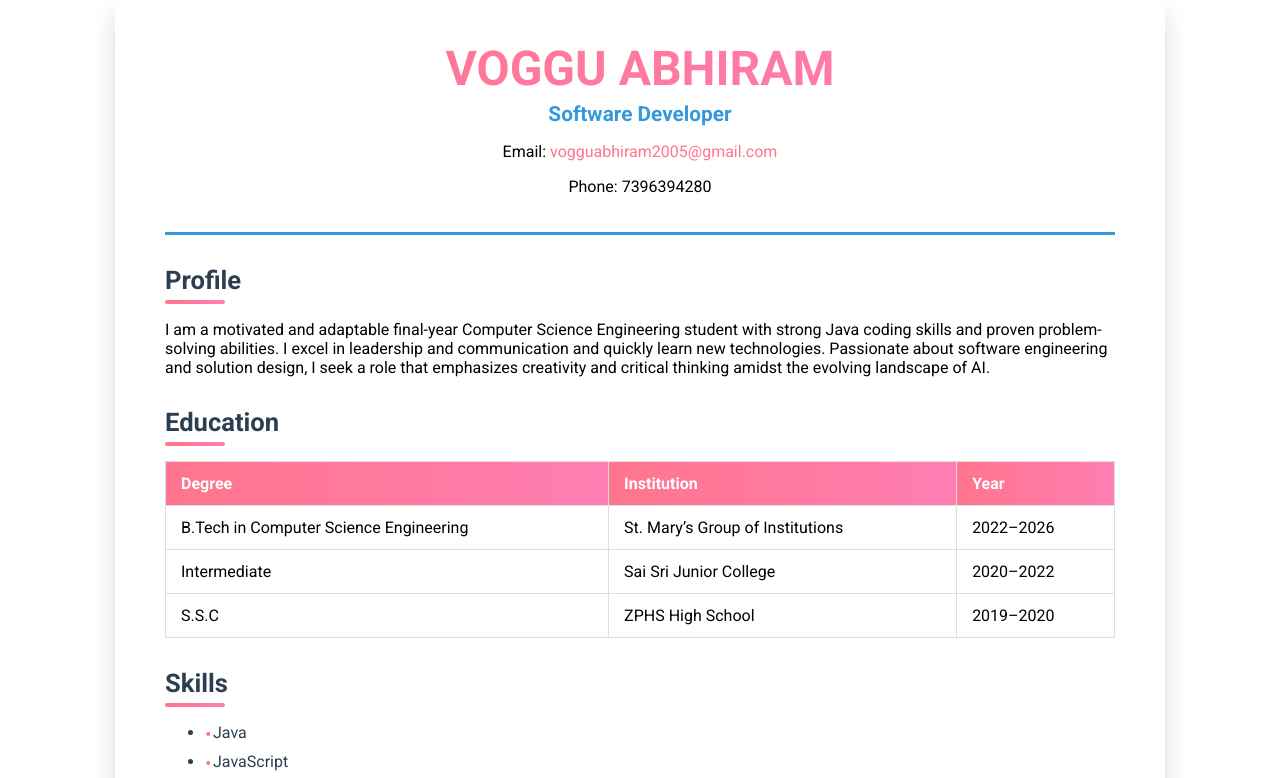
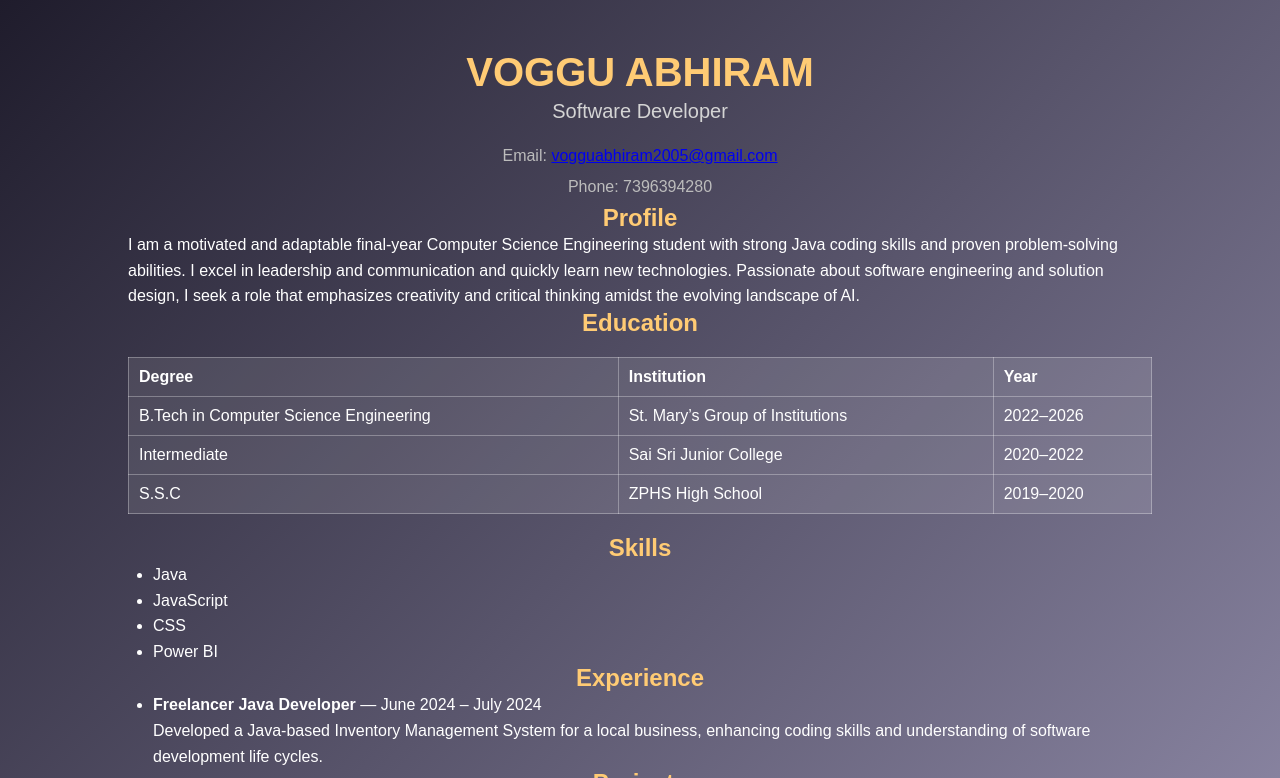
Before and after one commit to vogguabhiram/resume, a plain HTML site: page index.html in a window 1280 px wide. Both pictures are taken after a click on the button "Click Here for Resume". Shown: the top 778 px of the page. Drawn offline with Linux system fonts and the light colour scheme.

Commit message:
Update index.html

```diff
--- a/index.html
+++ b/index.html
@@ -1,187 +1,123 @@
 <!DOCTYPE html>
 <html lang="en">
 <head>
-  <meta charset="UTF-8">
+  <meta charset="UTF-8" />
+  <meta name="viewport" content="width=device-width, initial-scale=1.0" />
   <title>Voggu Abhiram - Resume</title>
   <style>
-    @import url('https://fonts.googleapis.com/css2?family=Roboto:wght@400;700&display=swap');
-
-    body, html {
+    * {
       margin: 0;
       padding: 0;
-      font-family: 'Roboto', sans-serif;
+      box-sizing: border-box;
+      font-family: "Poppins", sans-serif;
     }
 
-    /* Full screen landing button */
-    #landing {
-      height: 100vh;
+    body {
+      background: linear-gradient(135deg, #1f1c2c, #928dab);
+      color: #fff;
+      min-height: 100vh;
+      overflow-x: hidden;
+    }
+
+    /* --- Welcome Screen --- */
+    #welcome-screen {
       display: flex;
       justify-content: center;
       align-items: center;
-      background: linear-gradient(135deg, #ff758c, #ff7eb3);
-      transition: all 0.5s;
+      height: 100vh;
+      background: radial-gradient(circle at top left, #6a11cb, #2575fc);
+      flex-direction: column;
+      transition: opacity 1s ease-in-out;
     }
 
-    .resume-btn {
-      padding: 25px 50px;
-      font-size: 2em;
-      color: #fff;
-      background-color: #2c3e50;
+    #welcome-screen button {
+      background: #fff;
+      color: #2575fc;
       border: none;
-      border-radius: 15px;
+      padding: 15px 40px;
+      font-size: 20px;
+      border-radius: 50px;
       cursor: pointer;
-      box-shadow: 0 10px 20px rgba(0,0,0,0.3);
-      transition: transform 0.3s, background-color 0.3s;
-      text-decoration: none;
+      font-weight: 600;
+      transition: transform 0.3s, box-shadow 0.3s;
     }
 
-    .resume-btn:hover {
-      background-color: #1a242f;
+    #welcome-screen button:hover {
       transform: scale(1.1);
-      box-shadow: 0 12px 25px rgba(0,0,0,0.4);
+      box-shadow: 0 0 30px rgba(255, 255, 255, 0.6);
     }
 
-    /* Resume container hidden initially */
-    #resume {
+    /* --- Resume Content --- */
+    #resume-content {
       display: none;
-      padding: 40px 50px;
-      max-width: 950px;
-      margin: auto;
-      background: #fff;
-      border-radius: 15px;
-      box-shadow: 0 12px 25px rgba(0,0,0,0.15);
-      animation: fadeIn 1s ease forwards;
+      animation: fadeIn 1.2s ease forwards;
+      padding: 50px 10%;
     }
 
-    .header {
+    h1, h2 {
       text-align: center;
-      padding-bottom: 20px;
-      border-bottom: 3px solid #3498db;
+      color: #ffcb74;
     }
 
-    .header h1 {
-      font-size: 3em;
-      margin: 0;
-      background: linear-gradient(90deg, #ff758c, #ff7eb3);
-      -webkit-background-clip: text;
-      -webkit-text-fill-color: transparent;
+    h1 {
+      font-size: 40px;
+      margin-bottom: 5px;
     }
 
-    .header .role {
-      font-size: 1.3em;
-      margin: 5px 0;
-      color: #3498db;
-      font-weight: 600;
+    .role {
+      text-align: center;
+      font-size: 20px;
+      color: #d4d4d4;
+      margin-bottom: 20px;
     }
 
-    .header .contact a {
-      color: #ff758c;
-      text-decoration: none;
-      transition: color 0.3s;
+    .contact p {
+      text-align: center;
+      color: #bcbcbc;
+      margin: 5px 0;
     }
 
-    .header .contact a:hover {
-      color: #ff7eb3;
-      text-decoration: underline;
-    }
-
-    h2 {
-      font-size: 1.6em;
-      margin-top: 30px;
-      margin-bottom: 15px;
-      position: relative;
-      color: #2c3e50;
-    }
-
-    h2::after {
-      content: '';
-      display: block;
-      width: 60px;
-      height: 4px;
-      background: linear-gradient(to right, #ff758c, #ff7eb3);
-      margin-top: 5px;
-      border-radius: 3px;
+    p, li {
+      line-height: 1.6;
     }
 
     table {
       width: 100%;
       border-collapse: collapse;
-      margin-bottom: 20px;
+      margin: 20px 0;
+      color: #fff;
+      background: rgba(255, 255, 255, 0.1);
     }
 
     th, td {
-      padding: 12px 15px;
-      border: 1px solid #ddd;
-    }
-
-    th {
-      background: linear-gradient(to right, #ff758c, #ff7eb3);
-      color: white;
+      border: 1px solid rgba(255, 255, 255, 0.3);
+      padding: 10px;
       text-align: left;
     }
 
-    ul li {
-      margin: 10px 0;
-      padding-left: 8px;
-      position: relative;
-      color: #2c3e50;
-    }
-
-    ul li::before {
-      content: '•';
-      position: absolute;
-      left: 0;
-      color: #ff758c;
-      font-size: 1.2em;
-    }
-
-    hr {
-      border: none;
-      height: 3px;
-      background: linear-gradient(to right, #ff758c, #ff7eb3);
-      margin: 30px 0;
+    ul {
+      margin-left: 25px;
     }
 
     @keyframes fadeIn {
-      0% {opacity: 0; transform: translateY(20px);}
-      100% {opacity: 1; transform: translateY(0);}
-    }
-
-    @media (max-width: 768px) {
-      #resume {
-        padding: 25px;
-      }
-      .header h1 {
-        font-size: 2.5em;
-      }
-      h2 {
-        font-size: 1.4em;
-      }
-      .resume-btn {
-        font-size: 1.4em;
-        padding: 15px 30px;
-      }
+      from { opacity: 0; transform: translateY(30px); }
+      to { opacity: 1; transform: translateY(0); }
     }
   </style>
 </head>
 <body>
-
-  <!-- Landing Button -->
-  <div id="landing">
-    <button class="resume-btn" id="showResumeBtn">Click Here for Resume</button>
+  <!-- Welcome screen -->
+  <div id="welcome-screen">
+    <button id="enter-btn">Click Here for Resume</button>
   </div>
 
-  <!-- Resume Content -->
-  <div id="resume">
-    <div class="container">
-
-      <div class="header">
+  <!-- Resume section -->
+  <div id="resume-content">
     <h1>VOGGU ABHIRAM</h1>
     <div class="role">Software Developer</div>
     <div class="contact">
       <p>Email: <a href="mailto:vogguabhiram2005@gmail.com">vogguabhiram2005@gmail.com</a></p>
       <p>Phone: 7396394280</p>
-        </div>
     </div>
 
     <h2>Profile</h2>
@@ -193,26 +129,10 @@
 
     <h2>Education</h2>
     <table>
-        <tr>
-          <th>Degree</th>
-          <th>Institution</th>
-          <th>Year</th>
-        </tr>
-        <tr>
-          <td>B.Tech in Computer Science Engineering</td>
-          <td>St. Mary’s Group of Institutions</td>
-          <td>2022–2026</td>
-        </tr>
-        <tr>
-          <td>Intermediate</td>
-          <td>Sai Sri Junior College</td>
-          <td>2020–2022</td>
-        </tr>
-        <tr>
-          <td>S.S.C</td>
-          <td>ZPHS High School</td>
-          <td>2019–2020</td>
-        </tr>
+      <tr><th>Degree</th><th>Institution</th><th>Year</th></tr>
+      <tr><td>B.Tech in Computer Science Engineering</td><td>St. Mary’s Group of Institutions</td><td>2022–2026</td></tr>
+      <tr><td>Intermediate</td><td>Sai Sri Junior College</td><td>2020–2022</td></tr>
+      <tr><td>S.S.C</td><td>ZPHS High School</td><td>2019–2020</td></tr>
     </table>
 
     <h2>Skills</h2>
@@ -222,40 +142,43 @@
       <li>CSS</li>
       <li>Power BI</li>
     </ul>
-      <hr/>
 
     <h2>Experience</h2>
     <ul>
-        <li>
-          <strong>Freelancer Java Developer</strong> — June 2024 – July 2024<br>
-          Independent project developing a Java-based Inventory Management System for a local business.
-        </li>
+      <li><strong>Freelancer Java Developer</strong> — June 2024 – July 2024<br>
+      Developed a Java-based Inventory Management System for a local business,
+      enhancing coding skills and understanding of software development life cycles.</li>
     </ul>
 
     <h2>Projects</h2>
     <ul>
-        <li>
-          <strong>Inventory Management System (Java):</strong> Developed a comprehensive inventory management system using Java.
-        </li>
-        <li>
-          <strong>Data Analysis and Visualization (Power BI):</strong> Created interactive dashboards and reports using Power BI.
-        </li>
+      <li><strong>Inventory Management System (Java):</strong> Built a complete inventory management system with product tracking,
+      alerts, and sales reporting.</li>
+      <li><strong>Data Analysis and Visualization (Power BI):</strong> Created interactive dashboards and reports to analyze sales data.</li>
     </ul>
 
     <h2>Declaration</h2>
-      <p>I hereby declare that the information furnished above is true to the best of my knowledge.</p>
-      <p>Date: 20th June 2024<br>Place: Voggu Abhiram</p>
-
-    </div>
+    <p>
+      I hereby declare that the information furnished above is true to the best of my knowledge.
+    </p>
+    <p>
+      Date: 20th June 2024<br>
+      Place: Voggu Abhiram
+    </p>
   </div>
 
   <script>
-    document.getElementById('showResumeBtn').addEventListener('click', function() {
-      document.getElementById('landing').style.display = 'none';
-      document.getElementById('resume').style.display = 'block';
-      window.scrollTo(0,0);
+    const btn = document.getElementById('enter-btn');
+    const welcome = document.getElementById('welcome-screen');
+    const resume = document.getElementById('resume-content');
+
+    btn.addEventListener('click', () => {
+      welcome.style.opacity = "0";
+      setTimeout(() => {
+        welcome.style.display = "none";
+        resume.style.display = "block";
+      }, 1000);
     });
   </script>
-
 </body>
 </html>
```
Lines whose indentation alone changed are shown as unchanged.
